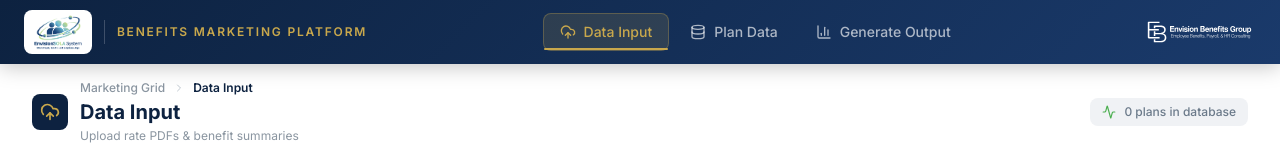
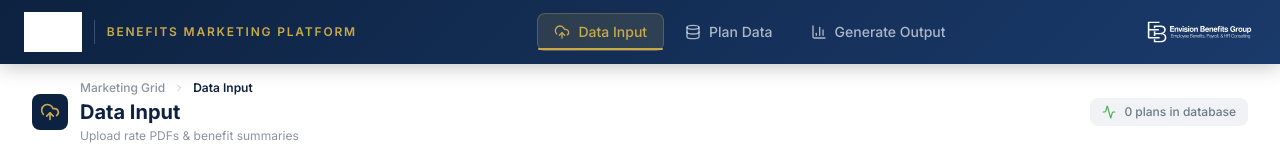
Before and after one commit to Envision-Benefits-Group/envision-benefits-marketing, a Next.js app in the folder frontend/: page /extraction in a window 1280 px wide. Shown: the top 160 px of the page. Built offline with nearby package versions, Linux system fonts and the light colour scheme; no server answers.

Commit message:
Replace SOLA logo with white version — displays directly on navy header

```diff
--- a/frontend/src/app/extraction/page.tsx
+++ b/frontend/src/app/extraction/page.tsx
@@ -129,15 +129,13 @@ export default function ExtractionPage() {
 
           {/* Left: SOLA logo */}
           <div className="flex items-center gap-3">
-            <div className="bg-white rounded-lg px-2 py-1">
-              <Image
-                src="/sola-logo.png"
-                alt="EnvisionSOLA System"
-                width={110}
-                height={44}
-                className="h-9 w-auto object-contain"
-              />
-            </div>
+            <Image
+              src="/sola-logo.png"
+              alt="EnvisionSOLA System"
+              width={120}
+              height={48}
+              className="h-10 w-auto object-contain"
+            />
             <div className="h-6 w-px" style={{ background: "rgba(255,255,255,0.2)" }} />
             <span
               className="text-xs font-semibold tracking-widest uppercase hidden sm:block"
```
Also changed, not shown: frontend/public/sola-logo.png.
